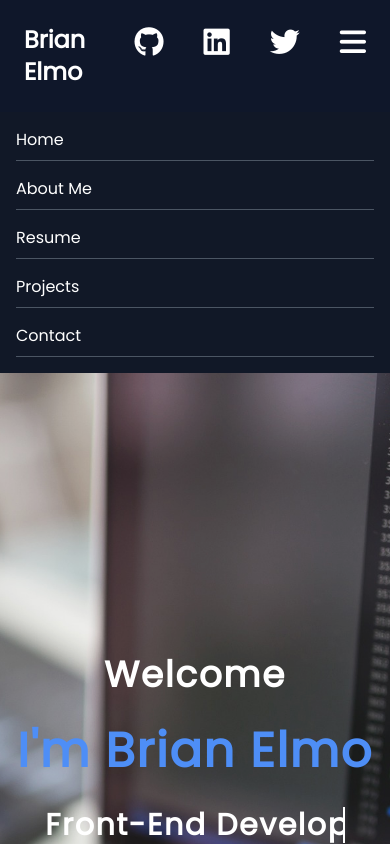
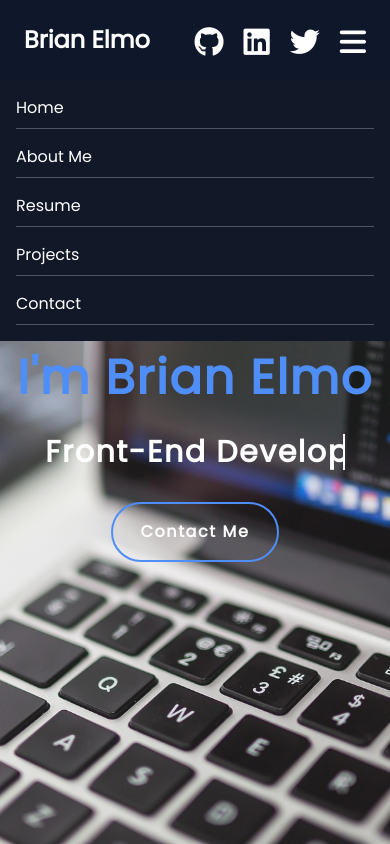
Before and after one commit to Brianelmo/Portfolio-Brian-Elmo, a React (Vite) app: page / in a window 390 px wide. Both pictures are taken after a click on the button 352 px from the left and 42 px from the top of the page. Shown: the top 844 px of the page. Built offline with nearby package versions, Linux system fonts and the light colour scheme; a web font is replaced by a local one.

Commit message:
layout changes

```diff
--- a/src/components/List.jsx
+++ b/src/components/List.jsx
@@ -3,7 +3,7 @@ import React from "react";
 
 function List() {
   return (
-    <div>
+    <div className="lista">
       <div className="flex flex-col p-4 bg-gray-900">
         <ul className="flex flex-col gap-4 text-white text-ls font-poppins">
           <li className="border-b border-gray-600 hover:text-teal-600 transition duration-150 ease-in pb-2 ">
--- a/src/components/Nav.jsx
+++ b/src/components/Nav.jsx
@@ -36,7 +36,7 @@ function Nav() {
           </li>
         </ul>
       </div>
-        <ul className="flex gap-10 text-2xl">
+        <ul className="flex lg:gap-10 gap-5">
           <li>
             <a target="_blank" href="https://github.com/Brianelmo">
               <i class="fa-brands fa-github transition ease-in hover:text-black text-3xl"></i>
--- a/src/components/Proyects.jsx
+++ b/src/components/Proyects.jsx
@@ -11,7 +11,7 @@ function Proyects() {
       </div>
       <div className="grid grid-cols-1 md:grid-cols-2 place-items-center gap-y-7 md:w-3/4 md: m-auto">
         <div className="w-11/12 md:w-11/12 h-80 bg-[url('/src/images/mercadito4.png')] bg-cover bg-center flex justify-center items-center rounded-xl">
-          <div className="fondo w-full h-80 flex flex-col justify-center backdrop-brightness-50 z-10 px-2 opacity-0 hover:opacity-100 transition-all rounded-xl">
+          <div className="fondo w-full h-80 flex flex-col justify-center backdrop-brightness-50 px-2 opacity-0 hover:opacity-100 transition-all rounded-xl">
             <h2 className="text-white text-2xl mb-4 cursor-default">
               Mercadito Gamer
             </h2>
@@ -30,7 +30,7 @@ function Proyects() {
           </div>
         </div>
         <div className="w-11/12 md:w-11/12 h-80 bg-[url('/src/images/ipaddress.png')] bg-cover bg-center rounded-xl">
-          <div className="fondo w-full h-80 flex flex-col justify-center backdrop-brightness-50 z-10 px-2 opacity-0 hover:opacity-100 transition-all rounded-xl">
+          <div className="fondo w-full h-80 flex flex-col justify-center backdrop-brightness-50 px-2 opacity-0 hover:opacity-100 transition-all rounded-xl">
             <h2 className="text-white text-2xl mb-4 cursor-default">
               IP Address Tracker
             </h2>
@@ -48,7 +48,7 @@ function Proyects() {
           </div>
         </div>
         <div className="w-11/12 md:w-11/12 h-80 bg-[url('/src/images/todo1.png')] bg-cover bg-center rounded-xl">
-          <div className="fondo w-full h-80 flex flex-col justify-center backdrop-brightness-50 z-10 px-2 opacity-0 hover:opacity-100 transition-all rounded-xl">
+          <div className="fondo w-full h-80 flex flex-col justify-center backdrop-brightness-50 px-2 opacity-0 hover:opacity-100 transition-all rounded-xl">
             <h2 className="text-white text-2xl mb-4 cursor-default">
               To Do App
             </h2>
@@ -66,7 +66,7 @@ function Proyects() {
           </div>
         </div>
         <div className="w-11/12 md:w-11/12 h-80 bg-[url('/src/images/landigfront.png')] bg-cover bg-center rounded-xl">
-          <div className="fondo w-full h-80 flex flex-col justify-center backdrop-brightness-50 z-10 px-2 opacity-0 hover:opacity-100 transition-all rounded-xl">
+          <div className="fondo w-full h-80 flex flex-col justify-center backdrop-brightness-50 px-2 opacity-0 hover:opacity-100 transition-all rounded-xl">
             <h2 className="text-white text-2xl mb-4 cursor-default">
             Landing Page
             </h2>
--- a/src/css/index.css
+++ b/src/css/index.css
@@ -6,6 +6,9 @@
 @tailwind base;
 @tailwind components;
 @tailwind utilities;
+
+
+
 
 .front {
   display: block;
@@ -22,7 +25,11 @@
 }
 
 
-@media (max-width: 1024px) {
+nav{
+  width: 100%;
+}
+
+@media (max-width: 1020px) {
 
   .list-lg{
     display: none;
@@ -36,6 +43,19 @@
     font-size: 2.5rem;
     top: 1rem;
   }
+
+  .lista{
+    position: fixed;
+    width: 100%;
+    z-index: 1;
+    margin-top: 5rem;
+  }
+
+
+  nav{
+    position: fixed;
+    z-index: 1;
+  }
 }
 
 @media (max-width: 768px) {
@@ -43,5 +63,4 @@
   .list-lg{
     display: none;
   }
-
 }
```
